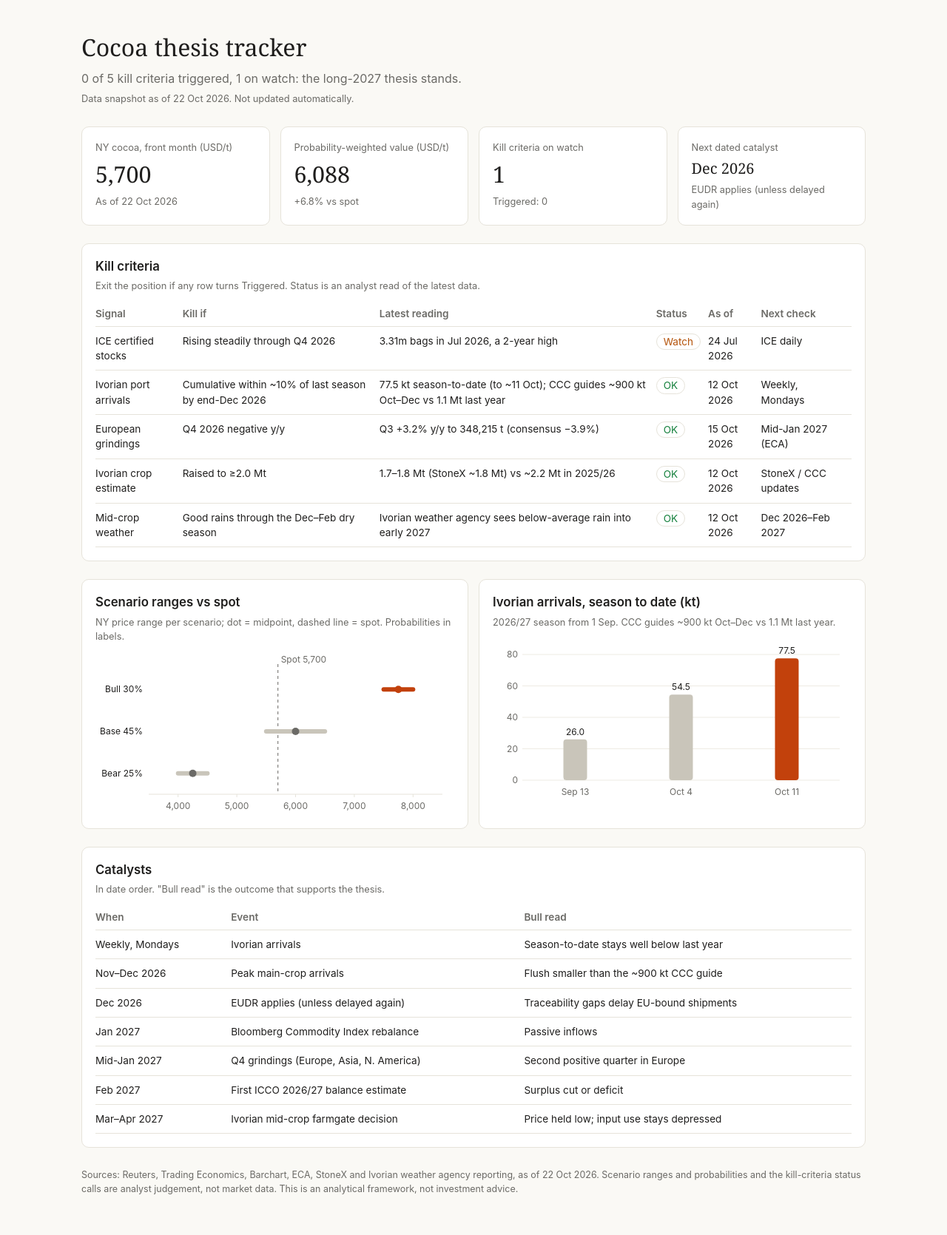
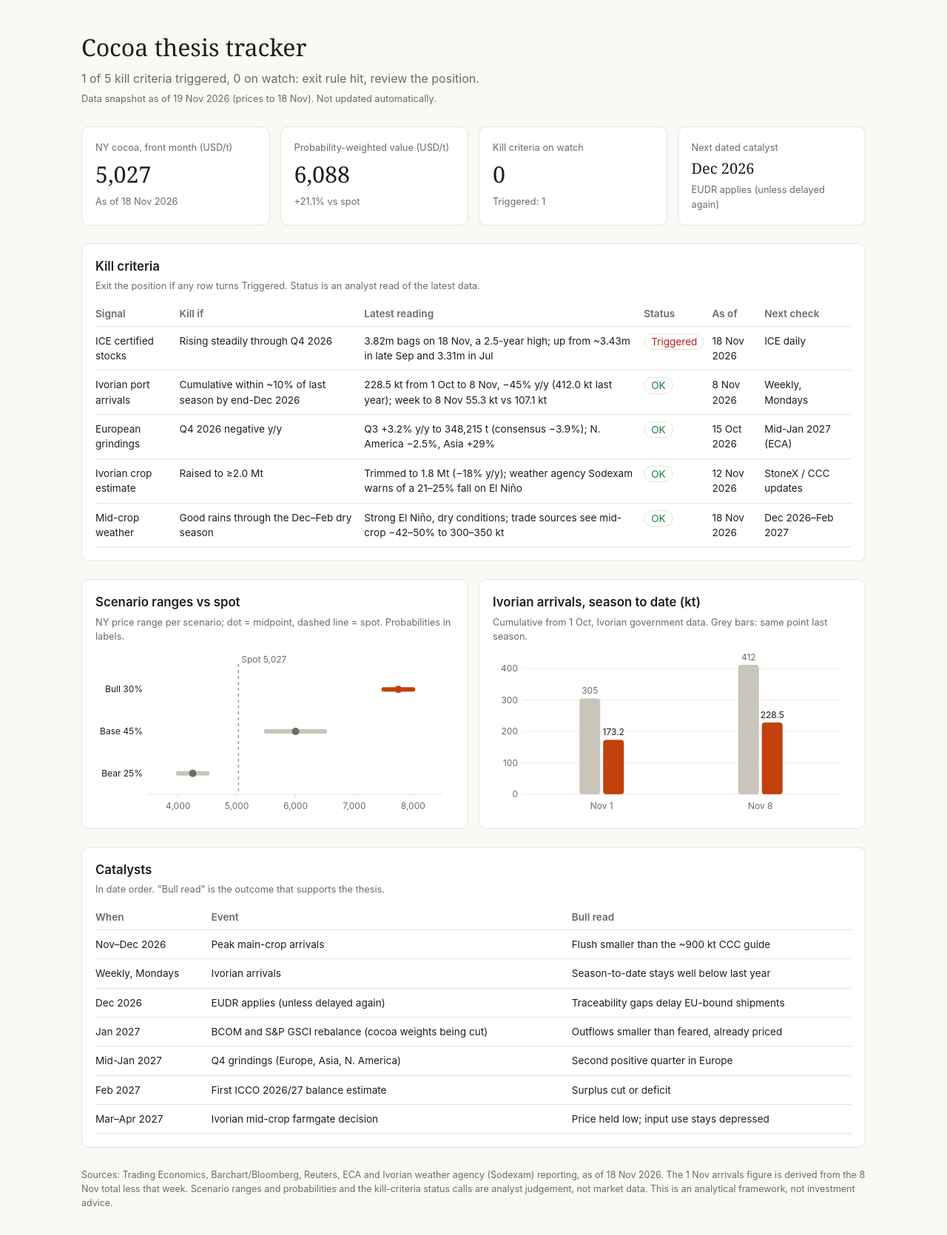
Before and after one commit to fjramirezaliaga/fjramirezaliaga.github.io, a plain HTML site: page index.html in a window 1280 px wide. Shown: the whole page at 74% size. Drawn offline with Linux system fonts and the light colour scheme.

Commit message:
Add files via upload

```diff
--- a/index.html
+++ b/index.html
@@ -45,8 +45,8 @@ footer{font-size:.78rem;color:var(--muted);margin-top:28px}
 <body>
 <main>
   <h1>Cocoa thesis tracker</h1>
-  <p class="lead"><span id="l-trig">—</span> of <span id="l-total">—</span> kill criteria triggered, <span id="l-watch">—</span> on watch: the long-2027 thesis stands.</p>
-  <p class="stamp">Data snapshot as of 22 Oct 2026. Not updated automatically.</p>
+  <p class="lead"><span id="l-trig">—</span> of <span id="l-total">—</span> kill criteria triggered, <span id="l-watch">—</span> on watch: <span id="l-verdict">—</span></p>
+  <p class="stamp">Data snapshot as of 19 Nov 2026 (prices to 18 Nov). Not updated automatically.</p>
 
   <div class="tiles">
     <div class="card"><div class="lbl">NY cocoa, front month (USD/t)</div><div class="big" id="t-spot">—</div><div class="sub">As of <span id="t-spot-date">—</span></div></div>
@@ -72,7 +72,7 @@ footer{font-size:.78rem;color:var(--muted);margin-top:28px}
     </div>
     <div class="card">
       <h2>Ivorian arrivals, season to date (kt)</h2>
-      <p class="note">2026/27 season from 1 Sep. CCC guides ~900 kt Oct–Dec vs 1.1 Mt last year.</p>
+      <p class="note">Cumulative from 1 Oct, Ivorian government data. Grey bars: same point last season.</p>
       <div class="chart" id="arr"></div>
     </div>
   </div>
@@ -87,39 +87,21 @@ footer{font-size:.78rem;color:var(--muted);margin-top:28px}
   </div>
 
   <footer>
-    Sources: Reuters, Trading Economics, Barchart, ECA, StoneX and Ivorian weather agency reporting, as of 22 Oct 2026. Scenario ranges and probabilities and the kill-criteria status calls are analyst judgement, not market data. This is an analytical framework, not investment advice.
+    Sources: Trading Economics, Barchart/Bloomberg, Reuters, ECA and Ivorian weather agency (Sodexam) reporting, as of 18 Nov 2026. The 1 Nov arrivals figure is derived from the 8 Nov total less that week. Scenario ranges and probabilities and the kill-criteria status calls are analyst judgement, not market data. This is an analytical framework, not investment advice.
   </footer>
 </main>
 
 <script>
 const DATA = {
-  price: [{date:"2026-10-22", usd:5700}],
+  price: [{"date": "2026-11-18", "usd": 5027}],
   scenarios: [
     {scenario:"Bull", prob:0.30, low:7500, high:8000},
     {scenario:"Base", prob:0.45, low:5500, high:6500},
     {scenario:"Bear", prob:0.25, low:4000, high:4500}
   ],
-  arrivals: [
-    {week_end:"2026-09-13", kt:26},
-    {week_end:"2026-10-04", kt:54.5},
-    {week_end:"2026-10-11", kt:77.5}
-  ],
-  kill: [
-    {signal:"Ivorian port arrivals", kill_if:"Cumulative within ~10% of last season by end-Dec 2026", latest:"77.5 kt season-to-date (to ~11 Oct); CCC guides ~900 kt Oct–Dec vs 1.1 Mt last year", status:"OK", as_of:"2026-10-12", next_check:"Weekly, Mondays"},
-    {signal:"ICE certified stocks", kill_if:"Rising steadily through Q4 2026", latest:"3.31m bags in Jul 2026, a 2-year high", status:"Watch", as_of:"2026-07-24", next_check:"ICE daily"},
-    {signal:"European grindings", kill_if:"Q4 2026 negative y/y", latest:"Q3 +3.2% y/y to 348,215 t (consensus −3.9%)", status:"OK", as_of:"2026-10-15", next_check:"Mid-Jan 2027 (ECA)"},
-    {signal:"Ivorian crop estimate", kill_if:"Raised to ≥2.0 Mt", latest:"1.7–1.8 Mt (StoneX ~1.8 Mt) vs ~2.2 Mt in 2025/26", status:"OK", as_of:"2026-10-12", next_check:"StoneX / CCC updates"},
-    {signal:"Mid-crop weather", kill_if:"Good rains through the Dec–Feb dry season", latest:"Ivorian weather agency sees below-average rain into early 2027", status:"OK", as_of:"2026-10-12", next_check:"Dec 2026–Feb 2027"}
-  ],
-  catalysts: [
-    {when:"Weekly, Mondays", sort:"2026-10-26", event:"Ivorian arrivals", bull_read:"Season-to-date stays well below last year"},
-    {when:"Nov–Dec 2026", sort:"2026-11-15", event:"Peak main-crop arrivals", bull_read:"Flush smaller than the ~900 kt CCC guide"},
-    {when:"Dec 2026", sort:"2026-12-30", event:"EUDR applies (unless delayed again)", bull_read:"Traceability gaps delay EU-bound shipments"},
-    {when:"Mid-Jan 2027", sort:"2027-01-15", event:"Q4 grindings (Europe, Asia, N. America)", bull_read:"Second positive quarter in Europe"},
-    {when:"Jan 2027", sort:"2027-01-10", event:"Bloomberg Commodity Index rebalance", bull_read:"Passive inflows"},
-    {when:"Feb 2027", sort:"2027-02-20", event:"First ICCO 2026/27 balance estimate", bull_read:"Surplus cut or deficit"},
-    {when:"Mar–Apr 2027", sort:"2027-03-31", event:"Ivorian mid-crop farmgate decision", bull_read:"Price held low; input use stays depressed"}
-  ]
+  arrivals: [{"week_end": "2026-11-01", "kt": 173.2, "prior_kt": 304.8}, {"week_end": "2026-11-08", "kt": 228.5, "prior_kt": 412.0}],
+  kill: [{"signal": "Ivorian port arrivals", "kill_if": "Cumulative within ~10% of last season by end-Dec 2026", "latest": "228.5 kt from 1 Oct to 8 Nov, −45% y/y (412.0 kt last year); week to 8 Nov 55.3 kt vs 107.1 kt", "status": "OK", "as_of": "2026-11-08", "next_check": "Weekly, Mondays"}, {"signal": "ICE certified stocks", "kill_if": "Rising steadily through Q4 2026", "latest": "3.82m bags on 18 Nov, a 2.5-year high; up from ~3.43m in late Sep and 3.31m in Jul", "status": "Triggered", "as_of": "2026-11-18", "next_check": "ICE daily"}, {"signal": "European grindings", "kill_if": "Q4 2026 negative y/y", "latest": "Q3 +3.2% y/y to 348,215 t (consensus −3.9%); N. America −2.5%, Asia +29%", "status": "OK", "as_of": "2026-10-15", "next_check": "Mid-Jan 2027 (ECA)"}, {"signal": "Ivorian crop estimate", "kill_if": "Raised to ≥2.0 Mt", "latest": "Trimmed to 1.8 Mt (−18% y/y); weather agency Sodexam warns of a 21–25% fall on El Niño", "status": "OK", "as_of": "2026-11-12", "next_check": "StoneX / CCC updates"}, {"signal": "Mid-crop weather", "kill_if": "Good rains through the Dec–Feb dry season", "latest": "Strong El Niño, dry conditions; trade sources see mid-crop −42–50% to 300–350 kt", "status": "OK", "as_of": "2026-11-18", "next_check": "Dec 2026–Feb 2027"}],
+  catalysts: [{"when": "Weekly, Mondays", "sort": "2026-11-23", "event": "Ivorian arrivals", "bull_read": "Season-to-date stays well below last year"}, {"when": "Nov–Dec 2026", "sort": "2026-11-15", "event": "Peak main-crop arrivals", "bull_read": "Flush smaller than the ~900 kt CCC guide"}, {"when": "Dec 2026", "sort": "2026-12-30", "event": "EUDR applies (unless delayed again)", "bull_read": "Traceability gaps delay EU-bound shipments"}, {"when": "Jan 2027", "sort": "2027-01-10", "event": "BCOM and S&P GSCI rebalance (cocoa weights being cut)", "bull_read": "Outflows smaller than feared, already priced"}, {"when": "Mid-Jan 2027", "sort": "2027-01-15", "event": "Q4 grindings (Europe, Asia, N. America)", "bull_read": "Second positive quarter in Europe"}, {"when": "Feb 2027", "sort": "2027-02-20", "event": "First ICCO 2026/27 balance estimate", "bull_read": "Surplus cut or deficit"}, {"when": "Mar–Apr 2027", "sort": "2027-03-31", "event": "Ivorian mid-crop farmgate decision", "bull_read": "Price held low; input use stays depressed"}]
 };
 
 const $ = id => document.getElementById(id);
@@ -140,7 +122,7 @@ const watch = DATA.kill.filter(r => r.status === "Watch").length;
 const today = new Date().toISOString().slice(0, 10);
 const next = DATA.catalysts.filter(r => !r.when.startsWith("Weekly") && r.sort >= today).sort((a, b) => a.sort < b.sort ? -1 : 1)[0];
 
-$("l-trig").textContent = trig; $("l-total").textContent = DATA.kill.length; $("l-watch").textContent = watch;
+$("l-trig").textContent = trig; $("l-verdict").textContent = trig > 0 ? "exit rule hit, review the position." : "the long-2027 thesis stands."; $("l-total").textContent = DATA.kill.length; $("l-watch").textContent = watch;
 $("t-spot").textContent = int(spot); $("t-spot-date").textContent = dlong(DATA.price[0].date);
 $("t-ev").textContent = int(ev); $("t-ev-vs").textContent = pct(ev / spot - 1);
 $("t-watch").textContent = watch; $("t-trig").textContent = trig;
@@ -208,9 +190,9 @@ function drawScen(){
 function drawArr(){
   const box = $("arr"); box.querySelectorAll("svg").forEach(n => n.remove());
   const rows = DATA.arrivals, W = Math.max(280, box.clientWidth), H = 220, m = {l:40, r:16, t:22, b:28};
-  const ticks = niceTicks(0, Math.max(...rows.map(r => r.kt)) * 1.15, 4), top = ticks[ticks.length - 1];
+  const ticks = niceTicks(0, Math.max(...rows.map(r => Math.max(r.kt, r.prior_kt || 0))) * 1.15, 4), top = ticks[ticks.length - 1];
   const y = v => H - m.b - v / top * (H - m.t - m.b);
-  const slot = (W - m.l - m.r) / rows.length, bw = Math.min(32, slot * .65);
+  const slot = (W - m.l - m.r) / rows.length, bw = Math.min(28, slot * .3);
   const svg = el("svg", {viewBox:`0 0 ${W} ${H}`}, box);
   ticks.forEach(v => {
     el("line", {x1:m.l, x2:W - m.r, y1:y(v), y2:y(v), stroke:css("--grid")}, svg);
@@ -218,10 +200,18 @@ function drawArr(){
   });
   rows.forEach((r, i) => {
     const cx = m.l + slot * (i + .5);
-    const b = el("rect", {x:cx - bw / 2, y:y(r.kt), width:bw, height:y(0) - y(r.kt), rx:4, fill:i === rows.length - 1 ? css("--accent") : css("--chart-muted")}, svg);
-    b.addEventListener("mousemove", e => showTip(box, [dlong(r.week_end), `${r.kt.toFixed(1)} kt season to date`], e));
+    if (r.prior_kt != null) {
+      const pb = el("rect", {x:cx - bw - 2, y:y(r.prior_kt), width:bw, height:y(0) - y(r.prior_kt), rx:4, fill:css("--chart-muted")}, svg);
+      pb.addEventListener("mousemove", e => showTip(box, [dshort(r.week_end) + ", last season", `${r.prior_kt.toFixed(1)} kt`], e));
+      pb.addEventListener("mouseleave", () => hideTip(box));
+      el("text", {x:cx - bw / 2 - 2, y:y(r.prior_kt) - 6, "text-anchor":"middle", fill:css("--muted")}, svg, Math.round(r.prior_kt));
+    }
+    const b = el("rect", {x:cx + 2, y:y(r.kt), width:bw, height:y(0) - y(r.kt), rx:4, fill:css("--accent")}, svg);
+    const lines = [dlong(r.week_end), `${r.kt.toFixed(1)} kt season to date`];
+    if (r.prior_kt != null) lines.push(`${pct(r.kt / r.prior_kt - 1).replace(".0%","%")} vs last season`);
+    b.addEventListener("mousemove", e => showTip(box, lines, e));
     b.addEventListener("mouseleave", () => hideTip(box));
-    el("text", {x:cx, y:y(r.kt) - 6, "text-anchor":"middle", fill:css("--fg")}, svg, r.kt.toFixed(1));
+    el("text", {x:cx + 2 + bw / 2, y:y(r.kt) - 6, "text-anchor":"middle", fill:css("--fg")}, svg, r.kt.toFixed(1));
     el("text", {x:cx, y:H - 8, "text-anchor":"middle", fill:css("--muted")}, svg, dshort(r.week_end));
   });
 }
```
